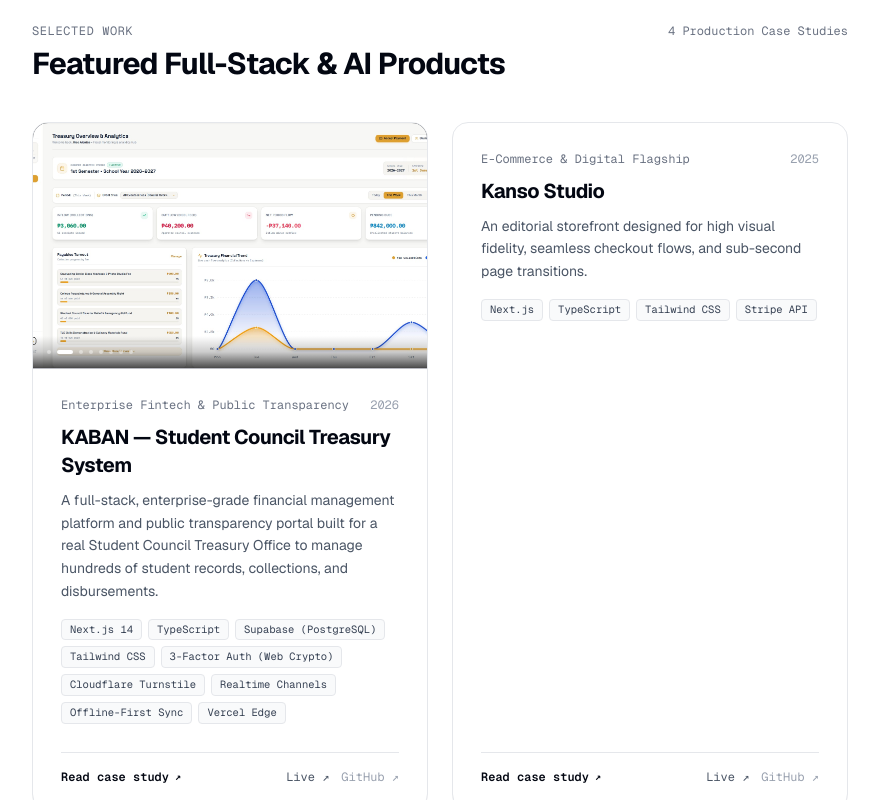
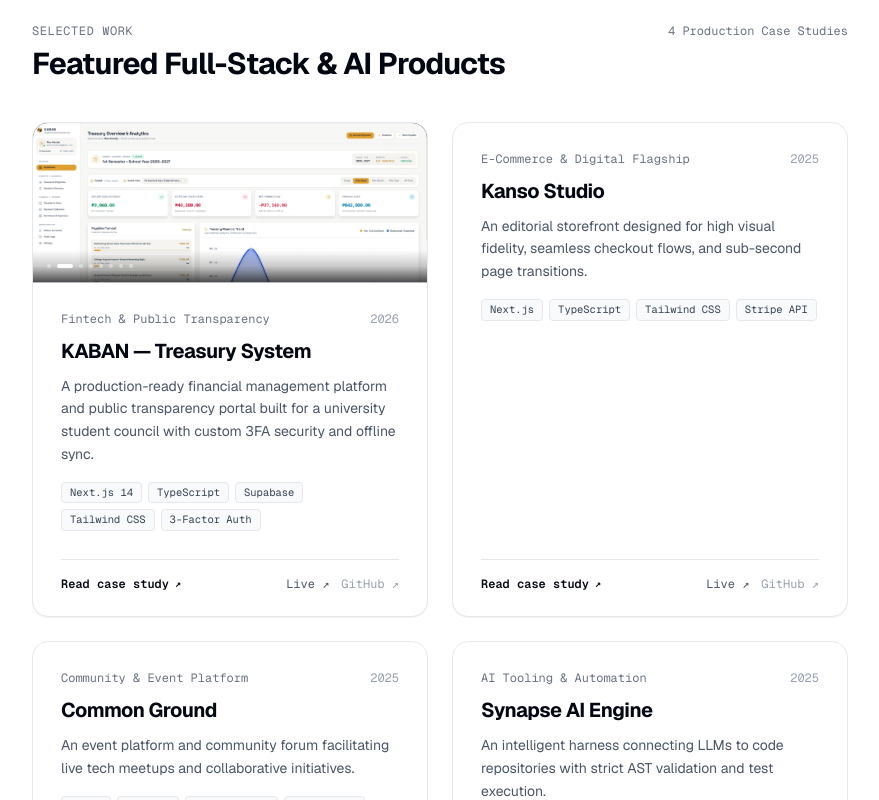
Before and after one commit to rchieeee/portfolio, a React (Vite) app: page / in a window 1280 px wide. Shown: the part 2000-2800 px from the top of the page, without its empty margins (200-1079 px from the left). Built offline with nearby package versions, Linux system fonts and the light colour scheme; no server answers.

Commit message:
Make KABAN card compact, concise, and balanced with grid

```diff
--- a/src/components/ProjectShowcase.jsx
+++ b/src/components/ProjectShowcase.jsx
@@ -29,7 +29,7 @@
   return (
     <div
       onClick={onClick}
-      className="relative overflow-hidden border-b border-gray-200/80 bg-gray-950 aspect-16/10 cursor-pointer dark:border-gray-800 select-none"
+      className="relative overflow-hidden border-b border-gray-200/80 bg-gray-950 h-36 sm:h-40 cursor-pointer dark:border-gray-800 select-none"
     >
       {/* Stitched Smooth Crossfading Image Stack */}
       {imageList.map((src, idx) => (
--- a/src/portfolioData.js
+++ b/src/portfolioData.js
@@ -231,8 +231,8 @@
   {
     id: 'kaban',
     slug: 'kaban',
-    name: 'KABAN — Student Council Treasury System',
-    category: 'Enterprise Fintech & Public Transparency',
+    name: 'KABAN — Treasury System',
+    category: 'Fintech & Public Transparency',
     tagline: 'Production financial management platform & public transparency portal built for a real university student council.',
     year: '2026',
     featured: true,
@@ -240,17 +240,7 @@
     badge: 'Flagship Enterprise App',
     heroImage: '/project-images/kaban/1.jpg',
     images: kabanScreenshots,
-    tools: [
-      'Next.js 14',
-      'TypeScript',
-      'Supabase (PostgreSQL)',
-      'Tailwind CSS',
-      '3-Factor Auth (Web Crypto)',
-      'Cloudflare Turnstile',
-      'Realtime Channels',
-      'Offline-First Sync',
-      'Vercel Edge',
-    ],
+    tools: ['Next.js 14', 'TypeScript', 'Supabase', 'Tailwind CSS', '3-Factor Auth'],
     stats: [
       { label: 'Security Model', value: '3-Factor Auth' },
       { label: 'Data Sync', value: 'Offline-First + Realtime' },
@@ -258,7 +248,7 @@
       { label: 'Production Status', value: 'Active Council Use' },
     ],
     summary:
-      'A full-stack, enterprise-grade financial management platform and public transparency portal built for a real Student Council Treasury Office to manage hundreds of student records, collections, and disbursements.',
+      'A production-ready financial management platform and public transparency portal built for a university student council with custom 3FA security and offline sync.',
     overview:
       'KABAN (Tagalog for "treasury/vault") digitizes and secures the entire financial workflow of a university student council. It eliminates manual paper spreadsheets with automated fee assignment, cashier collection with printable receipts, expense tracking with receipt attachments, multi-admin live synchronization, and a zero-friction public transparency portal.',
     challenge:
```
